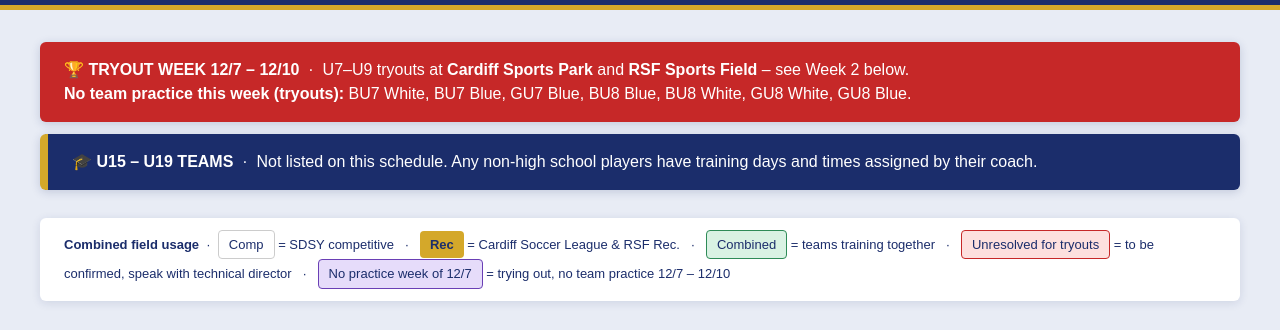
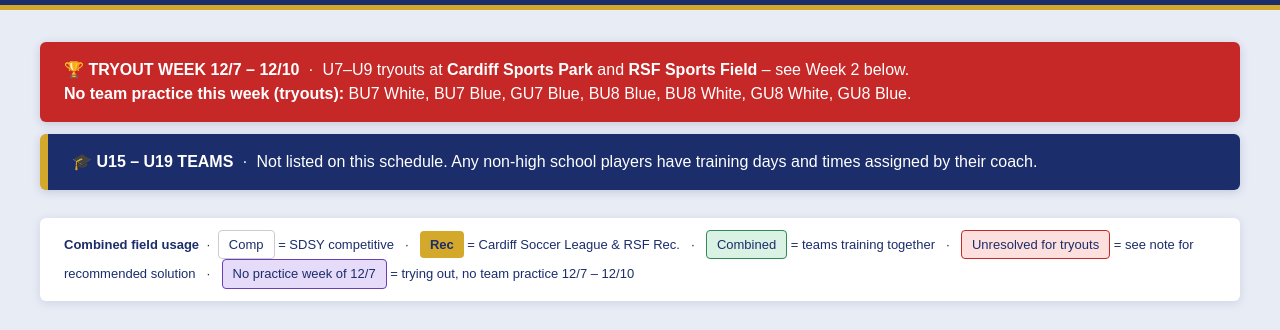
Before and after one commit to marktsi/sdsypracticeschedule, a plain HTML site: page index.html in a window 1280 px wide. Shown: the part 139-469 px from the top of the page. Drawn offline with Linux system fonts and the light colour scheme.

Commit message:
Update key wording for unresolved tryout teams
Co-Authored-By: Claude Opus 5.5 <noreply@anthropic.com>
Claude-Session: https://claude.ai/code/session_01AECWj5LBZBNitDB5stuJwk

```diff
--- a/index.html
+++ b/index.html
@@ -66,7 +66,7 @@
 <div style="background:#c62828;color:#fff;border-radius:6px;padding:16px 24px;margin-bottom:28px;font-family:'Barlow',sans-serif;font-size:16px;line-height:1.5;box-shadow:0 2px 10px rgba(27,45,107,0.18);">🏆 <strong>TRYOUT WEEK 12/7 – 12/10</strong> &nbsp;·&nbsp; U7–U9 tryouts at <strong>Cardiff Sports Park</strong> and <strong>RSF Sports Field</strong> – see Week 2 below.<br><strong>No team practice this week (tryouts):</strong> BU7 White, BU7 Blue, GU7 Blue, BU8 Blue, BU8 White, GU8 White, GU8 Blue.</div>
 <div style="background:#1B2D6B;color:#fff;border-left:8px solid #D4A82A;border-radius:6px;padding:16px 24px;margin-top:-16px;margin-bottom:28px;font-family:'Barlow',sans-serif;font-size:16px;line-height:1.5;box-shadow:0 2px 10px rgba(27,45,107,0.18);">🎓 <strong>U15 – U19 TEAMS</strong> &nbsp;·&nbsp; Not listed on this schedule. Any non-high school players have training days and times assigned by their coach.</div>
 
-<div class="venue-card"><div style="padding:12px 24px;font-size:13px;color:#1B2D6B;line-height:1.8;"><strong>Combined field usage</strong> &nbsp;·&nbsp; <span style="display:inline-block;padding:2px 10px;background:#fff;border:1px solid #ccc;border-radius:4px;">Comp</span> = SDSY competitive &nbsp;&nbsp;·&nbsp;&nbsp; <span style="display:inline-block;padding:2px 10px;background:#D4A82A;color:#1B2D6B;font-weight:800;border-radius:4px;">Rec</span> = Cardiff Soccer League &amp; RSF Rec. &nbsp;&nbsp;·&nbsp;&nbsp; <span style="display:inline-block;padding:2px 10px;background:#d9f2e3;border:1px solid #2e8b57;border-radius:4px;">Combined</span> = teams training together &nbsp;&nbsp;·&nbsp;&nbsp; <span style="display:inline-block;padding:2px 10px;background:#fde0de;border:1.5px solid #c62828;border-radius:4px;">Unresolved for tryouts</span> = to be confirmed, speak with technical director &nbsp;&nbsp;·&nbsp;&nbsp; <span style="display:inline-block;padding:2px 10px;background:#e6dcfa;border:1.5px solid #6a3fb5;border-radius:4px;">No practice week of 12/7</span> = trying out, no team practice 12/7 – 12/10</div></div>
+<div class="venue-card"><div style="padding:12px 24px;font-size:13px;color:#1B2D6B;line-height:1.8;"><strong>Combined field usage</strong> &nbsp;·&nbsp; <span style="display:inline-block;padding:2px 10px;background:#fff;border:1px solid #ccc;border-radius:4px;">Comp</span> = SDSY competitive &nbsp;&nbsp;·&nbsp;&nbsp; <span style="display:inline-block;padding:2px 10px;background:#D4A82A;color:#1B2D6B;font-weight:800;border-radius:4px;">Rec</span> = Cardiff Soccer League &amp; RSF Rec. &nbsp;&nbsp;·&nbsp;&nbsp; <span style="display:inline-block;padding:2px 10px;background:#d9f2e3;border:1px solid #2e8b57;border-radius:4px;">Combined</span> = teams training together &nbsp;&nbsp;·&nbsp;&nbsp; <span style="display:inline-block;padding:2px 10px;background:#fde0de;border:1.5px solid #c62828;border-radius:4px;">Unresolved for tryouts</span> = see note for recommended solution &nbsp;&nbsp;·&nbsp;&nbsp; <span style="display:inline-block;padding:2px 10px;background:#e6dcfa;border:1.5px solid #6a3fb5;border-radius:4px;">No practice week of 12/7</span> = trying out, no team practice 12/7 – 12/10</div></div>
 
 <div style="font-family:'Barlow Condensed','Barlow',sans-serif;font-size:30px;font-weight:800;letter-spacing:0.04em;text-transform:uppercase;color:#1B2D6B;border-bottom:5px solid #D4A82A;padding-bottom:6px;margin:8px 0 24px;">Week 1<span style="font-size:18px;font-weight:600;color:#4a5a8a;letter-spacing:0.02em;"> &nbsp;·&nbsp; Monday 11/30 – Thursday 12/10</span></div>
 
```
